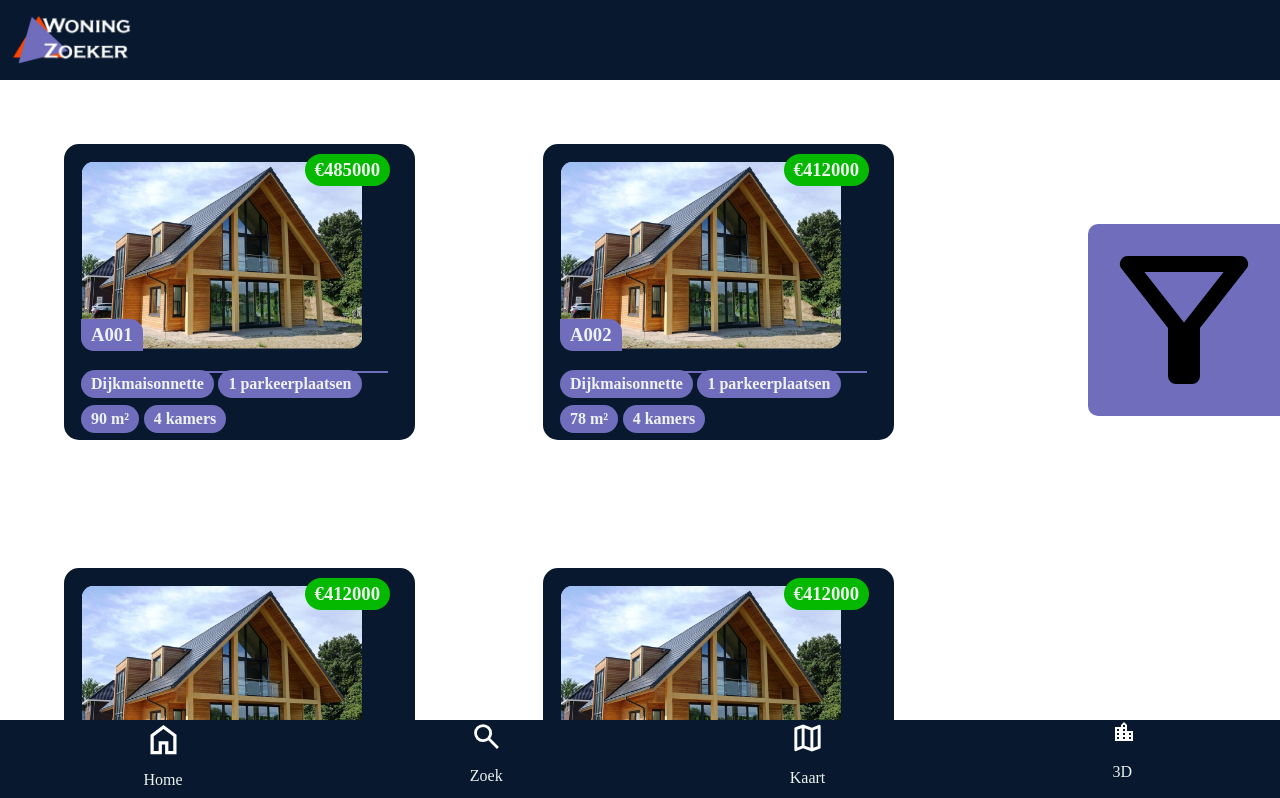
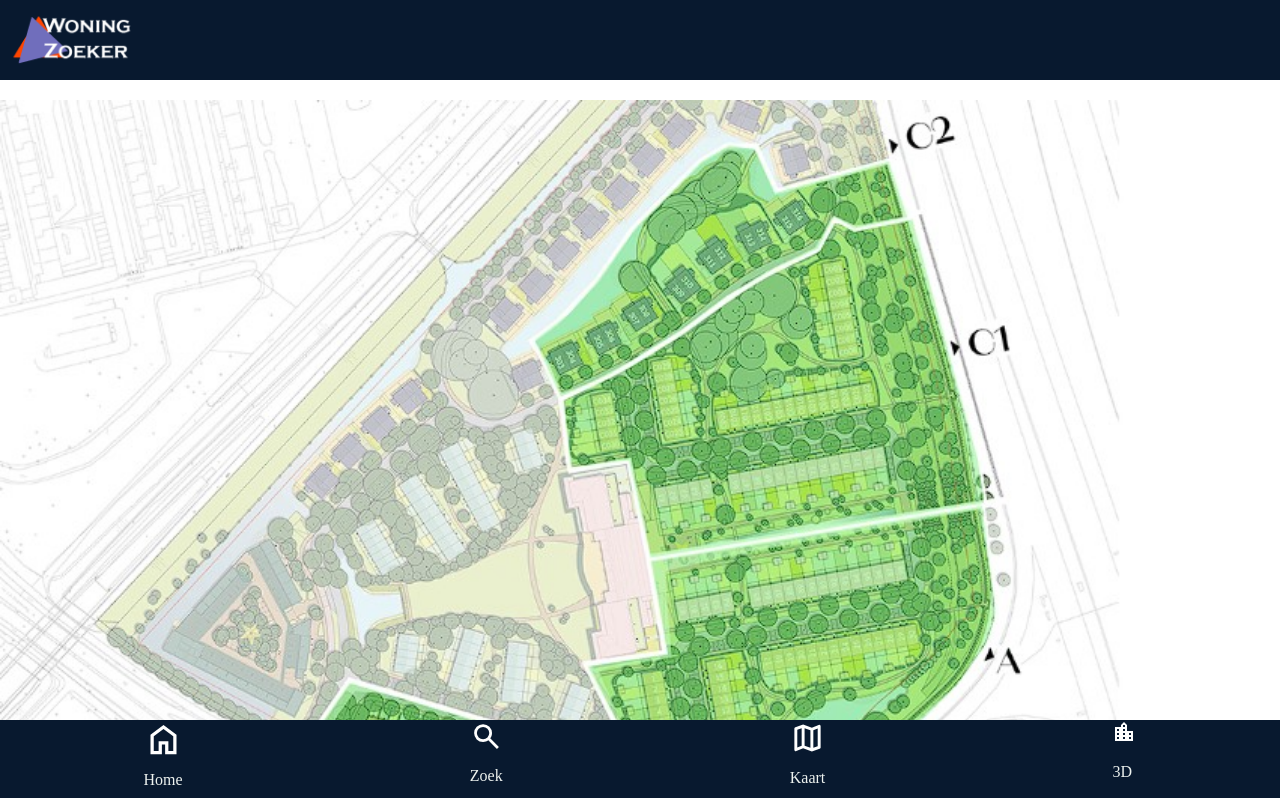
Before and after one commit to tomlommerse/woningzoeker, a React (Create React App) app: page /kaart in a window 1280 px wide. Shown: the top 798 px of the page. Built offline with nearby package versions, Linux system fonts and the light colour scheme.

Commit message:
start (MapPage is selected in App.js)

```diff
--- a/src/App.js
+++ b/src/App.js
@@ -3,12 +3,13 @@ import HomePage from './components/HomePage';
 import TopBar from './components/topbar/TopBar';
 import NavBar from './components/navbar/NavBar';
 import Detailpage from './components/Woningpagina/detailpage';
+import MapPage from './components/MapPage';
 
 function App() {
   return (
     <div className="App">
       <TopBar />
-      <HomePage />
+      <MapPage />
       <NavBar />
     </div>
   );
--- /dev/null
+++ b/src/components/MapPage.jsx
@@ -0,0 +1,18 @@
+import React from 'react'
+import '../styles/map.css';
+import Button from './Woningpagina/button.jsx';
+
+import TestMap from '../assets/TestMap.jpg';
+
+const MAP = TestMap
+
+
+function MapPage() {
+  return (
+    <section className='mapSection'>
+        <img className='mapImg' src={MAP} alt="" />
+    </section>
+  )
+}
+
+export default MapPage
--- /dev/null
+++ b/src/styles/map.css
@@ -0,0 +1,6 @@
+.mapImg{
+    margin: 0;
+    padding: 0;
+    width: 100vw;
+    margin-top: 100px;
+}
```
Also changed, not shown: src/assets/TestMap.jpg (added).
